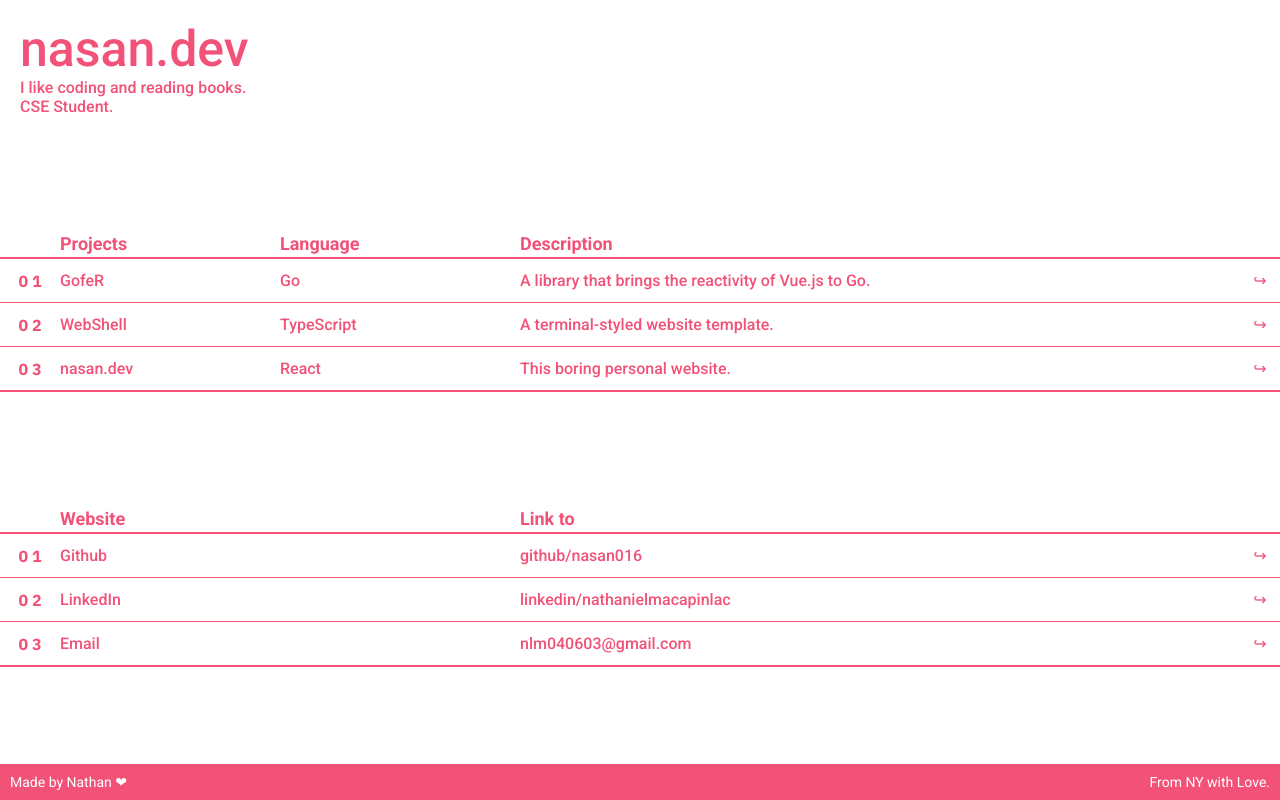
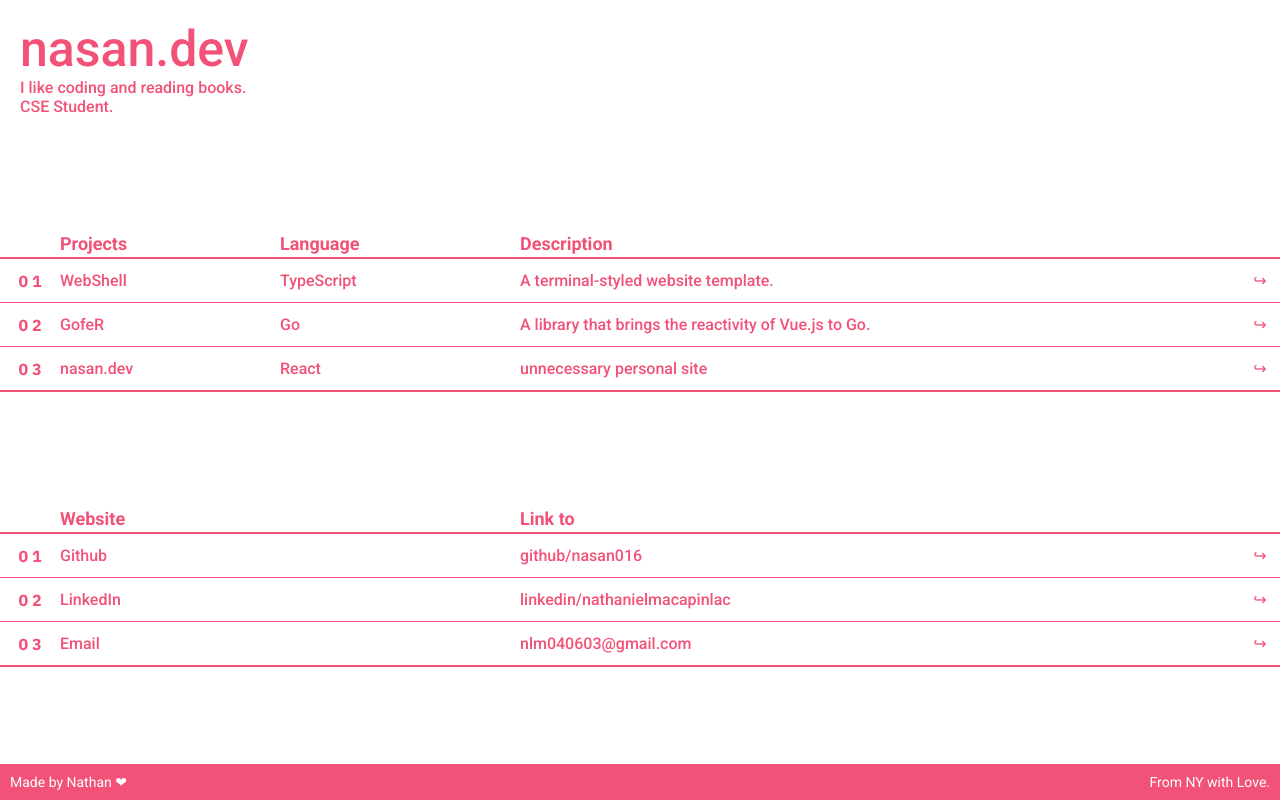
Before and after one commit to nasan016/nasan.dev, a React (Vite) app: page / in a window 1280 px wide. Built offline with nearby package versions, Linux system fonts and the light colour scheme.

Commit message:
added links/email button

```diff
--- a/src/components/Table/Table.tsx
+++ b/src/components/Table/Table.tsx
@@ -4,7 +4,7 @@ interface Item {
   title1: string,
   title2?: string,
   title3?: string,
-  link?: string
+  link: string
 }
 
 interface TableProps {
@@ -23,6 +23,7 @@ function Table(props: TableProps) {
               title1={ele.title1}
               title2={ele.title2}
               title3={ele.title3}
+              link={ele.link}
             />
           : <div style={{borderBottom: "solid 1px"}}>
               <Cell
@@ -30,6 +31,7 @@ function Table(props: TableProps) {
               title1={ele.title1}
               title2={ele.title2}
               title3={ele.title3}
+              link={ele.link}
             />
           </div>
   })
--- a/src/components/Table/cell.tsx
+++ b/src/components/Table/cell.tsx
@@ -3,7 +3,7 @@ interface CellProps {
   title1?: string,
   title2?: string,
   title3?: string,
-  link?: string,
+  link: string,
 }
 
 function Cell(props: CellProps) {
@@ -12,9 +12,15 @@ function Cell(props: CellProps) {
     window.open(props.link, "_blank", "noreferrer")
   }
 
+  const openEmail = () => {
+    window.open(`mailto:${props.link}`, "_self", "noreferrer")
+  }
+
+  const open = props.title1 === "Email" ? openEmail : openLink
+
   return (
     <button className="projects-container"
-      onClick={() => openLink()}
+      onClick={() => open()}
       >
       <div className="idx-name">
         <div className="idx">
--- a/src/store/links.ts
+++ b/src/store/links.ts
@@ -2,17 +2,17 @@ const links = [
   {
     title1: "Github",
     title3: "github/nasan016",
-    link: ""
+    link: "https://github.com/nasan016"
   },
   {
     title1: "LinkedIn",
     title3: "linkedin/nathanielmacapinlac",
-    link: ""
+    link: "https://www.linkedin.com/in/nathanielmacapinlac/"
   },
   {
     title1: "Email",
     title3: "nlm040603@gmail.com",
-    link: ""
+    link: "nlm040603@gmail.com"
   }
 ]
 
--- a/src/store/projects.ts
+++ b/src/store/projects.ts
@@ -1,21 +1,21 @@
 const projects = [
+  {
+    title1: "WebShell",
+    title2: "TypeScript",
+    title3: "A terminal-styled website template.",
+    link: "https://github.com/nasan016/webshell"
+  },
   {
     title1: "GofeR",
     title2: "Go",
     title3: "A library that brings the reactivity of Vue.js to Go.",
-    link: ""
-  },
-  {
-    title1: "WebShell",
-    title2: "TypeScript",
-    title3: "A terminal-styled website template.",
-    link: ""
+    link: "https://github.com/nasan016/gofer"
   },
   {
     title1: "nasan.dev",
     title2: "React",
-    title3: "This boring personal website.",
-    link: ""
+    title3: "unnecessary personal site",
+    link: "https://github.com/nasan016/nasan.dev"
   },
 ]
 
```
